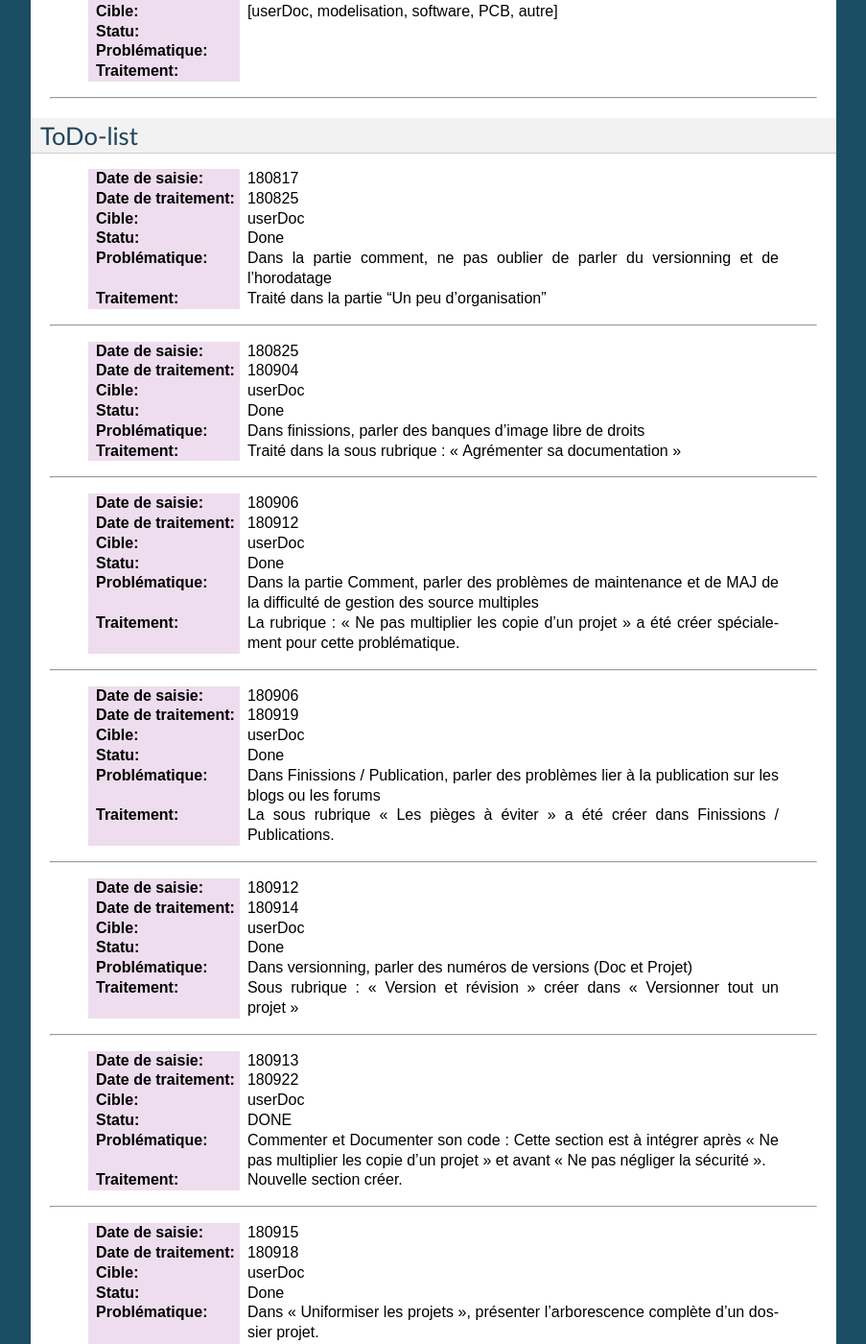
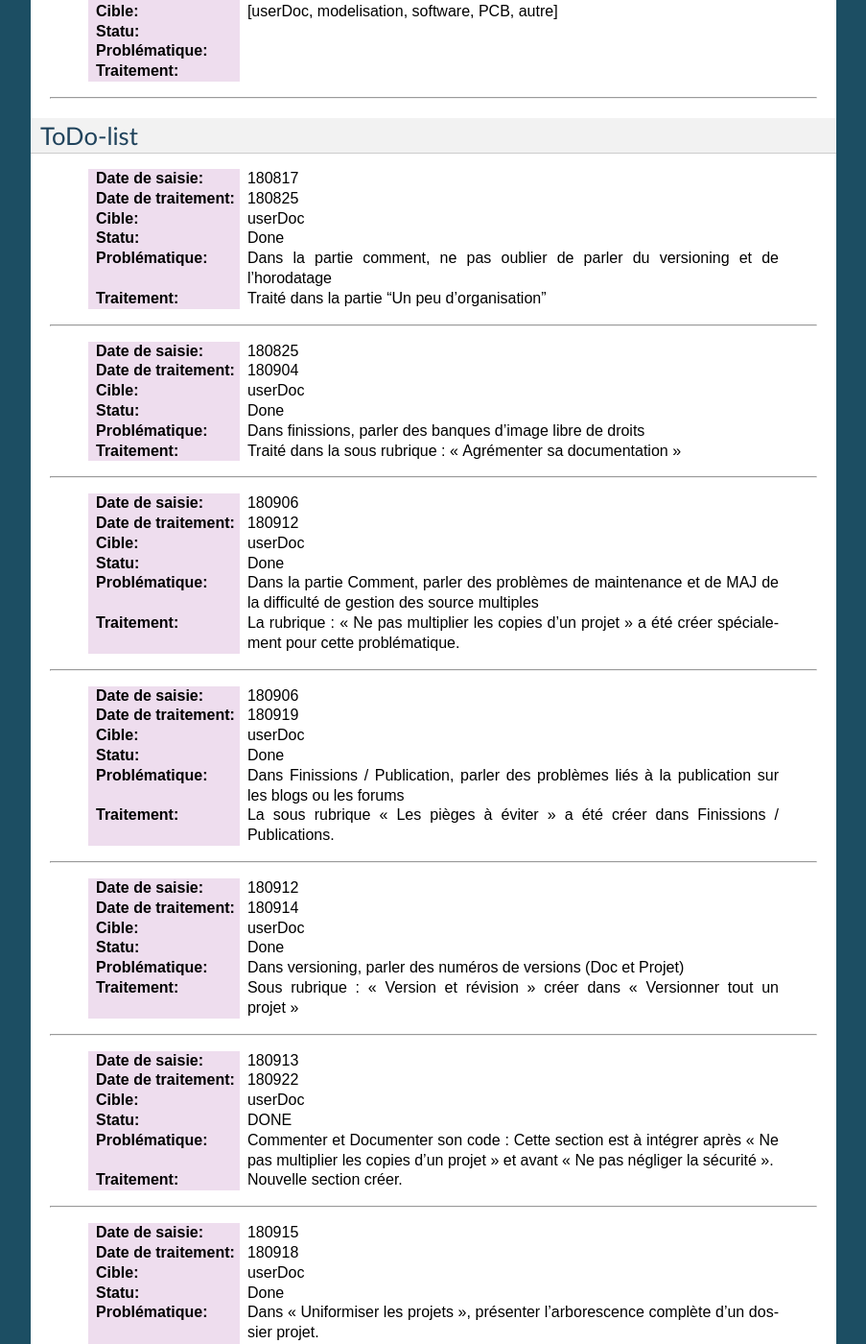
Before and after one commit to volab/howto_doc, a Sphinx documentation site: the page built from _1_userDoc/source/Bug_ToDoLst.rst, in a window 1280 px wide and 1400 px high, scrolled down 726 px. Shown: the whole window at 96% size, without its empty margins (198-1101 px from the left). Built offline with Sphinx 7.4.7, drawn with Linux system fonts in a browser that asks for light colours; some of the changed text lies outside the part shown.

```diff
--- a/_1_userDoc/source/Bug_ToDoLst.rst
+++ b/_1_userDoc/source/Bug_ToDoLst.rst
@@ -51,7 +51,7 @@ ToDo-list
     :Date de traitement:    180825
     :Cible:                 userDoc
     :Statu:                 Done
-    :Problématique:         Dans la partie comment, ne pas oublier de parler du versionning
+    :Problématique:         Dans la partie comment, ne pas oublier de parler du versioning
                             et de l'horodatage
     :Traitement:            Traité dans la partie 'Un peu d'organisation'
 
@@ -72,7 +72,7 @@ ToDo-list
     :Statu:                 Done
     :Problématique:         Dans la partie Comment, parler des problèmes de maintenance et de MAJ
                             de la difficulté de gestion des source multiples
-    :Traitement:            La rubrique : "Ne pas multiplier les copie d'un projet" a été créer
+    :Traitement:            La rubrique : "Ne pas multiplier les copies d'un projet" a été créer
                             spécialement pour cette problématique.
 
 ####
@@ -81,7 +81,7 @@ ToDo-list
     :Date de traitement:    180919
     :Cible:                 userDoc
     :Statu:                 Done
-    :Problématique:         Dans Finissions / Publication, parler des problèmes lier à la
+    :Problématique:         Dans Finissions / Publication, parler des problèmes liés à la
                             publication sur les blogs ou les forums
     :Traitement:            La sous rubrique "Les pièges à éviter" a été créer dans Finissions /
                             Publications.
@@ -92,7 +92,7 @@ ToDo-list
     :Date de traitement:    180914
     :Cible:                 userDoc
     :Statu:                 Done
-    :Problématique:         Dans versionning, parler des numéros de versions (Doc et Projet)
+    :Problématique:         Dans versioning, parler des numéros de versions (Doc et Projet)
     :Traitement:            Sous rubrique : "Version et révision" créer dans "Versionner tout un
                             projet"
 
@@ -103,7 +103,7 @@ ToDo-list
     :Cible:                 userDoc
     :Statu:                 DONE
     :Problématique:         Commenter et Documenter son code : Cette section est à intégrer après
-                            "Ne pas multiplier les copie d’un projet" et avant "Ne pas négliger la
+                            "Ne pas multiplier les copies d’un projet" et avant "Ne pas négliger la
                             sécurité".
     :Traitement:            Nouvelle section créer.
 
```
Also changed, not shown: other parts of _1_userDoc/source/Bug_ToDoLst.rst (+3 -3 lines), README.rst (+5 -5 lines).
